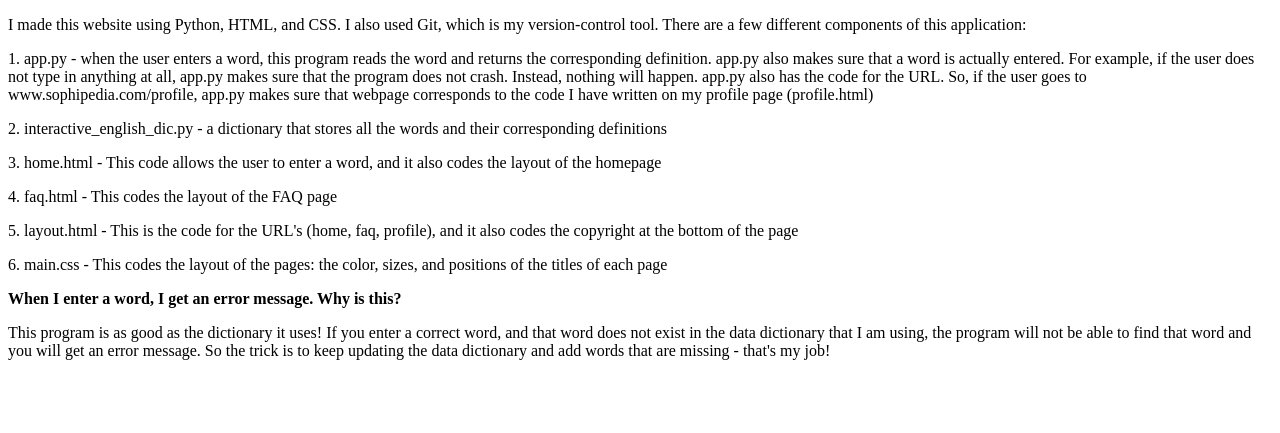
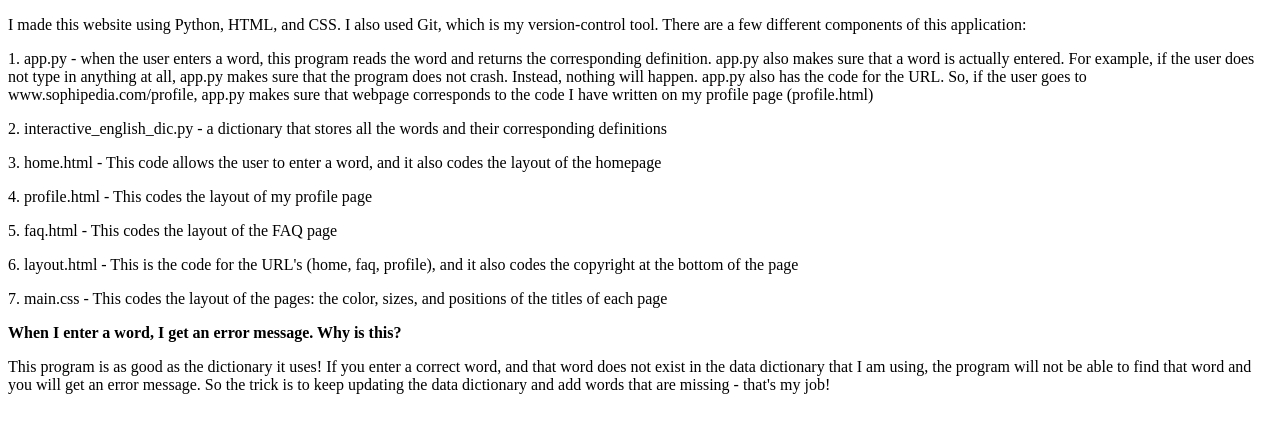
Before and after one commit to lalas09/sophia-project1, a Flask app: page /faq/ in a window 1280 px wide. Shown: the part 251-684 px from the top of the page. Run offline with Flask 2, Linux system fonts and the light colour scheme; parts of the project's set-up code (start-up, migrations or seed data) failed here and were passed over.

Commit message:
Update faq.html

```diff
--- a/templates/faq.html
+++ b/templates/faq.html
@@ -9,9 +9,10 @@
 	<p>1. app.py - when the user enters a word, this program reads the word and returns the corresponding definition. app.py also makes sure that a word is actually entered. For example, if the user does not type in anything at all, app.py makes sure that the program does not crash. Instead, nothing will happen. app.py also has the code for the URL. So, if the user goes to www.sophipedia.com/profile, app.py makes sure that webpage corresponds to the code I have written on my profile page (profile.html)</p>
 <p>2. interactive_english_dic.py - a dictionary that stores all the words and their corresponding definitions </p>
 <p>3. home.html - This code allows the user to enter a word, and it also codes the layout of the homepage </p>
-<p>4. faq.html - This codes the layout of the FAQ page</p>
-<p>5. layout.html - This is the code for the URL's (home, faq, profile), and it also codes the copyright at the bottom of the page
-<p>6. main.css - This codes the layout of the pages: the color, sizes, and positions of the titles of each page</p>
+<p>4. profile.html - This codes the layout of my profile page</p>
+<p>5. faq.html - This codes the layout of the FAQ page</p>
+<p>6. layout.html - This is the code for the URL's (home, faq, profile), and it also codes the copyright at the bottom of the page
+<p>7. main.css - This codes the layout of the pages: the color, sizes, and positions of the titles of each page</p>
 <p><b>When I enter a word, I get an error message. Why is this?</b></p>
 <p>This program is as good as the dictionary it uses! If you enter a correct word, and that word does not exist in the data dictionary that I am using, the program will not be able to find that word and you will get an error message. So the trick is to keep updating the data dictionary and add words that are missing - that's my job!</p>
 </div>
```
